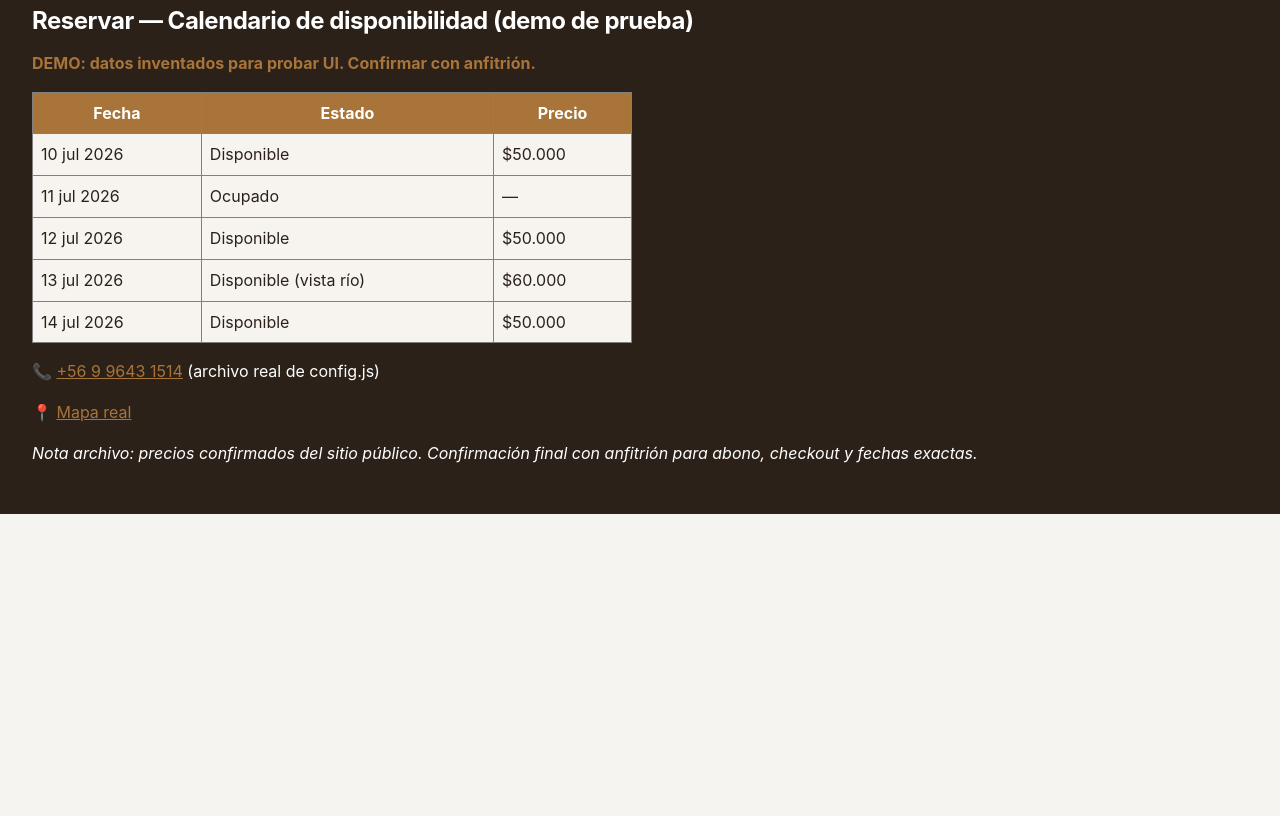
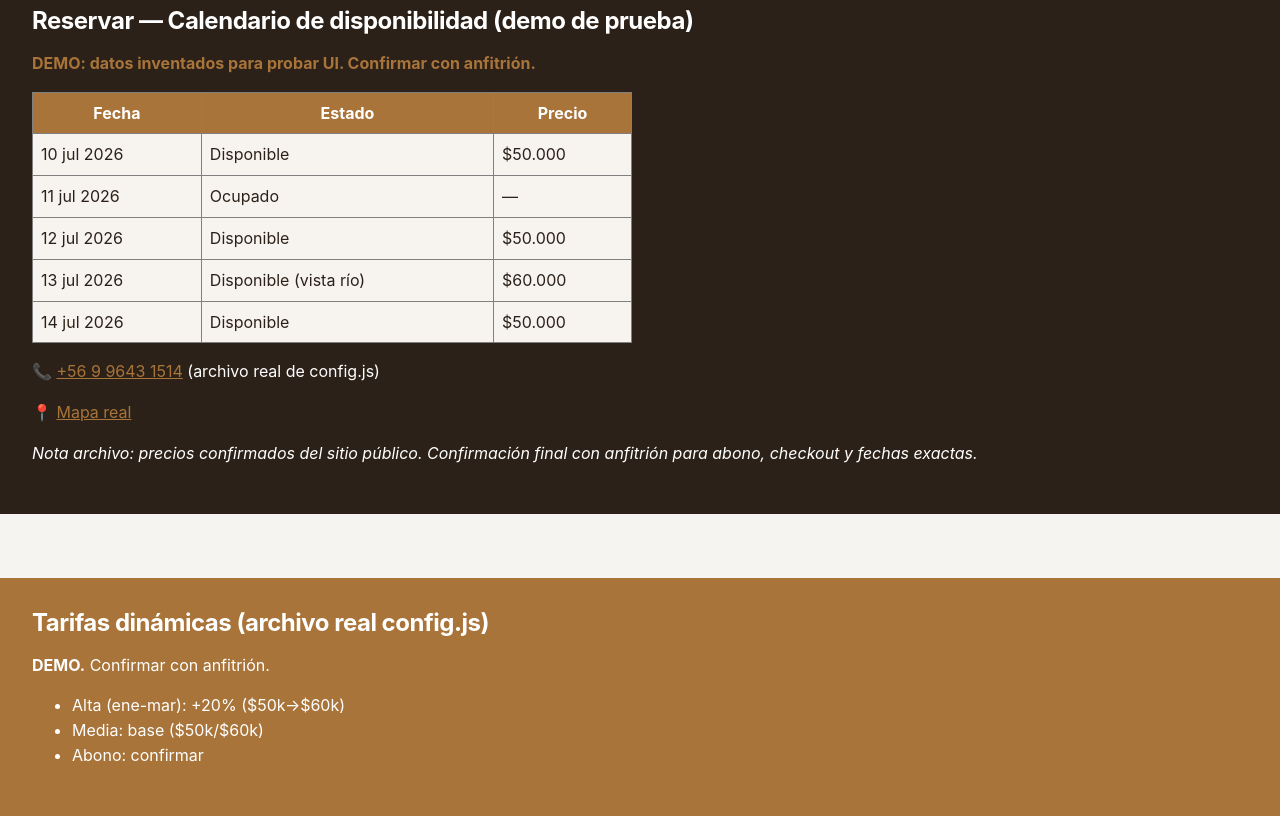
Before and after one commit to seboyard/gramagrowth-demos, a website: page cabanas-rosner/index.html in a window 1280 px wide. Shown: the part 3429-4245 px from the top of the page. Before the commit the page ends 3943 px from the top, so only its background shows below. Drawn offline with Linux system fonts and the light colour scheme.

Commit message:
dynamic pricing demo (archivo real, datos inventados DEMO)

```diff
--- a/cabanas-rosner/index.html
+++ b/cabanas-rosner/index.html
@@ -142,3 +142,4 @@
   <p>📍 <a href="https://www.google.com/maps/search/?api=1&query=Cabanas+Rosner+Valdivia" style="color:#a8743a;">Mapa real</a></p>
   <p><em>Nota archivo: precios confirmados del sitio público. Confirmación final con anfitrión para abono, checkout y fechas exactas.</em></p>
 </section>
+<section id="precios-dinamicos" style="padding:2rem;background:#a8743a;color:#fff;"><h2>Tarifas dinámicas (archivo real config.js)</h2><p><strong>DEMO.</strong> Confirmar con anfitrión.</p><ul><li>Alta (ene-mar): +20% ($50k→$60k)</li><li>Media: base ($50k/$60k)</li><li>Abono: confirmar</li></ul></section>
```
